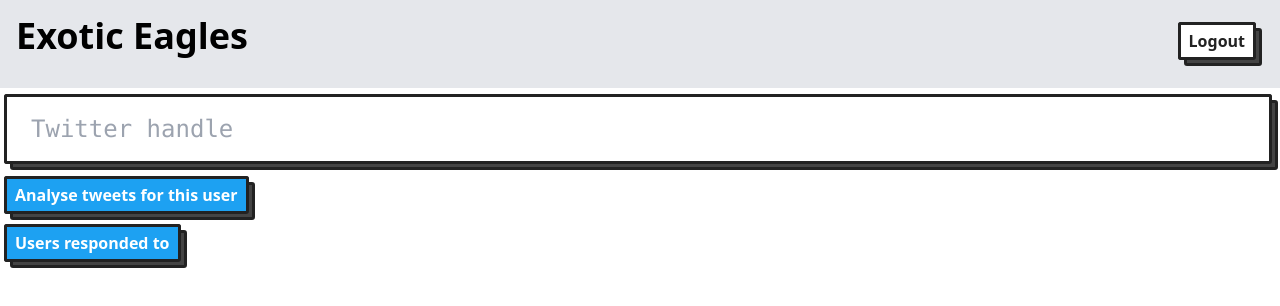
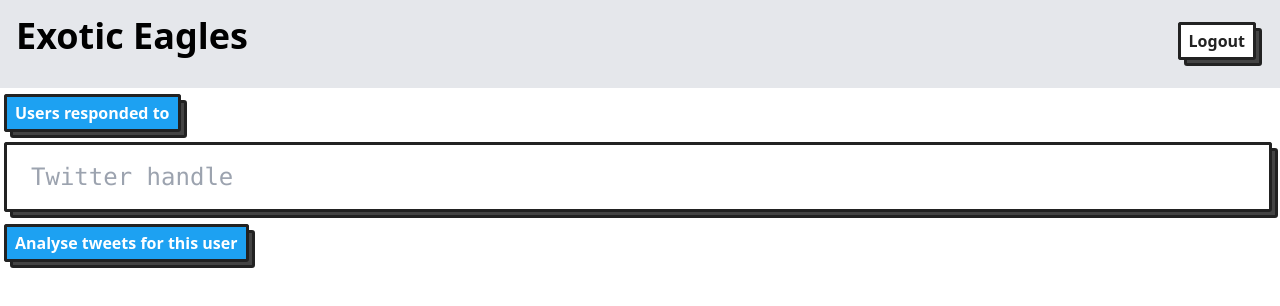
Before and after one commit to ExoticEagle/axis-hack-bot, a React (Create React App) app in the folder frontend/: page /home in a window 1280 px wide. Shown: the top 306 px of the page. Built offline with nearby package versions, Linux system fonts and the light colour scheme.

Commit message:
modify styles

```diff
--- a/frontend/src/History.js
+++ b/frontend/src/History.js
@@ -22,6 +22,7 @@ class History extends React.Component {
     axios
       .post(URL + "/history/?user_handle=" + localStorage.getItem("userHandle"))
       .then((response) => {
+        console.log(response);
         this.setState({
           history: response.data.Records,
           onDisplay: true,
@@ -64,7 +65,7 @@ class History extends React.Component {
       <div>
         <Header history={this.history} />
         <div className="flex flex-row ">
-          <div className="w-4/5">
+          <div className="w-3/4">
             <button
               class="blocks accent"
               style={{ "--block-accent-color": "#1DA1F2" }}
--- a/frontend/src/Home.js
+++ b/frontend/src/Home.js
@@ -209,10 +209,6 @@ class Home extends React.Component {
     return (
       <div>
         <Header history={this.history} />
-        {this.createform()}
-        {this.renderGenerateButton()}
-        {this.state.isFinalTweetLoading && this.renderCreateLoading()}
-        {this.state.onDisplay && this.renderTweets()}
         <div className="">
           <button
             class="blocks accent p-5 "
@@ -224,6 +220,10 @@ class Home extends React.Component {
             Users responded to
           </button>
         </div>
+        {this.createform()}
+        {this.renderGenerateButton()}
+        {this.state.isFinalTweetLoading && this.renderCreateLoading()}
+        {this.state.onDisplay && this.renderTweets()}
       </div>
     );
   }
```
